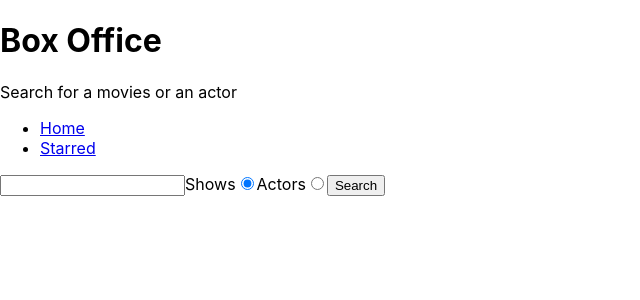
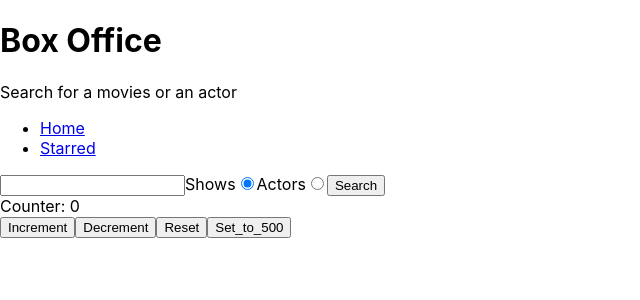
Before and after one commit to winay122/Box_Office_app, a React (Create React App) app: page / in a window 1280 px wide. Shown: the top 300 px of the page, without its empty margins (0-640 px from the left). Built offline with nearby package versions, Linux system fonts and the light colour scheme.

Commit message:
added initial logic to star show with useReducer. created usePersistedReducer to sync state with localStorage"

```diff
--- a/src/components/shows/ShowCard.jsx
+++ b/src/components/shows/ShowCard.jsx
@@ -1,5 +1,5 @@
 // import { Link } from "react-router-dom";
-const ShowCard = ({ name, image, id, summary, }) => {
+const ShowCard = ({ name, image, id, summary, onStarMeClick }) => {
 
     const summaryStripped =summary ?
     summary.split(" ").slice(0,10).join(' ').replace(/<.+?>/g, '')
@@ -17,7 +17,7 @@ const ShowCard = ({ name, image, id, summary, }) => {
             <div>
                 {/* <Link to={`/show/${id}`}>Read more...</Link> */}
                 <a href={`/show/${id}`} target="blank" >Read maore...</a>
-                <button type='button'>Star me</button>
+                <button type='button' onClick={() => onStarMeClick(id)}>Star me</button>
             </div>
         </div>
     )
--- a/src/components/shows/ShowGrid.jsx
+++ b/src/components/shows/ShowGrid.jsx
@@ -1,7 +1,49 @@
+import { useEffect, useReducer } from "react";
 import ShowCard from "./ShowCard";
 
+const usePersistedReducer = ( reducer, initialState, localStorageKey ) => {
+    const [state, dispatch ] = useReducer(reducer, initialState, (initial) => {
+        const persistedValue = localStorage.getItem(localStorageKey);
+
+        return persistedValue ? JSON.parse(persistedValue) : initial;
+    });
+
+    useEffect(() => {
+        localStorage.setItem(localStorageKey, JSON.stringify(state))
+    }, [state, localStorageKey] );
+
+    return [state, dispatch]
+}
+
+const starredShowReducer = (currentStarred, action) => {
+    switch(action.type){
+        case 'STAR': return currentStarred.concat(action.showId)
+        case 'UNSTAR': return currentStarred.filter(showId => showId !== action.showId);
+        default:
+            return currentStarred;
+    }
+}
+
 const ShowGrid = ({ shows }) => {
-    console.log(shows);
+
+    const [starredShows, dispatchStarred] = usePersistedReducer(
+        starredShowReducer,
+        [],
+        'starredShows');
+
+    // console.log({starredShows});
+
+    const onStarMeClick = (showId) => {
+        const isStarred = starredShows.includes(showId)
+
+        if(isStarred){
+            dispatchStarred({type: 'UNSTAR', showId});
+        }
+        else{
+            dispatchStarred({type:'STAR', showId});
+        }
+    }
+
     return (
         <div>
             {shows.map(data => (
@@ -11,6 +53,7 @@ const ShowGrid = ({ shows }) => {
                   name={data.show.name}
                   image={data.show.image ? data.show.image.medium : '/not-found-img.png'}
                   summary={data.show.summary}
+                  onStarMeClick={onStarMeClick}
                 />
 
             ))}
--- a/src/pages/Home.jsx
+++ b/src/pages/Home.jsx
@@ -1,13 +1,39 @@
-import { useState } from 'react';
+import { useReducer, useState } from 'react';
 import { useQuery } from 'react-query';
 import { searchForShows, searchForPeople } from './../api/tvmaze';
 import SearchForm from './../components/SearchForm';
 import ShowGrid from '../components/shows/ShowGrid';
 import ActorGrid from '../components/actors/ActorGrid';
 
+const reduceFn = (currentCounter, action) => {
+    switch(action.type){
+        case 'INCREMENT': return currentCounter + 1;
+        case 'DECREMENT': return currentCounter - 1;
+        case 'RESET': return 0;
+        case 'SET_VALUE': return action.newCounterValue;
+    }
+
+    return 0;
+};
+
 const Home = () => {
 
   const [filter, setFilter] = useState(null)
+
+  const [counter, dispatch] = useReducer(reduceFn, 0);
+
+  const onIncrement = () => {
+    dispatch({type: 'INCREMENT'})
+  }
+  const onDecrement = () => {
+    dispatch({type: 'DECREMENT'})
+  }
+  const onReset = () => {
+    dispatch({type: 'RESET'})
+  }
+  const onSetValue = () => {
+    dispatch({type:'SET_VALUE', newCounterValue: 500})
+  }
 
   const { data: apiData, error: apiDataError } = useQuery({
       queryKey: ['search', filter],
@@ -43,6 +69,12 @@ const Home = () => {
     <div>
         <SearchForm onSearch={onSearch}/>
 
+        <div>Counter: {counter} </div>
+        <button type='button' onClick={onIncrement}>Increment</button>
+        <button type='button' onClick={onDecrement}>Decrement</button>
+        <button type='button' onClick={onReset}>Reset</button>
+        <button type='button' onClick={onSetValue}>Set_to_500</button>
+
         <div>{renderApiData()}</div>
     </div>
   );
```
